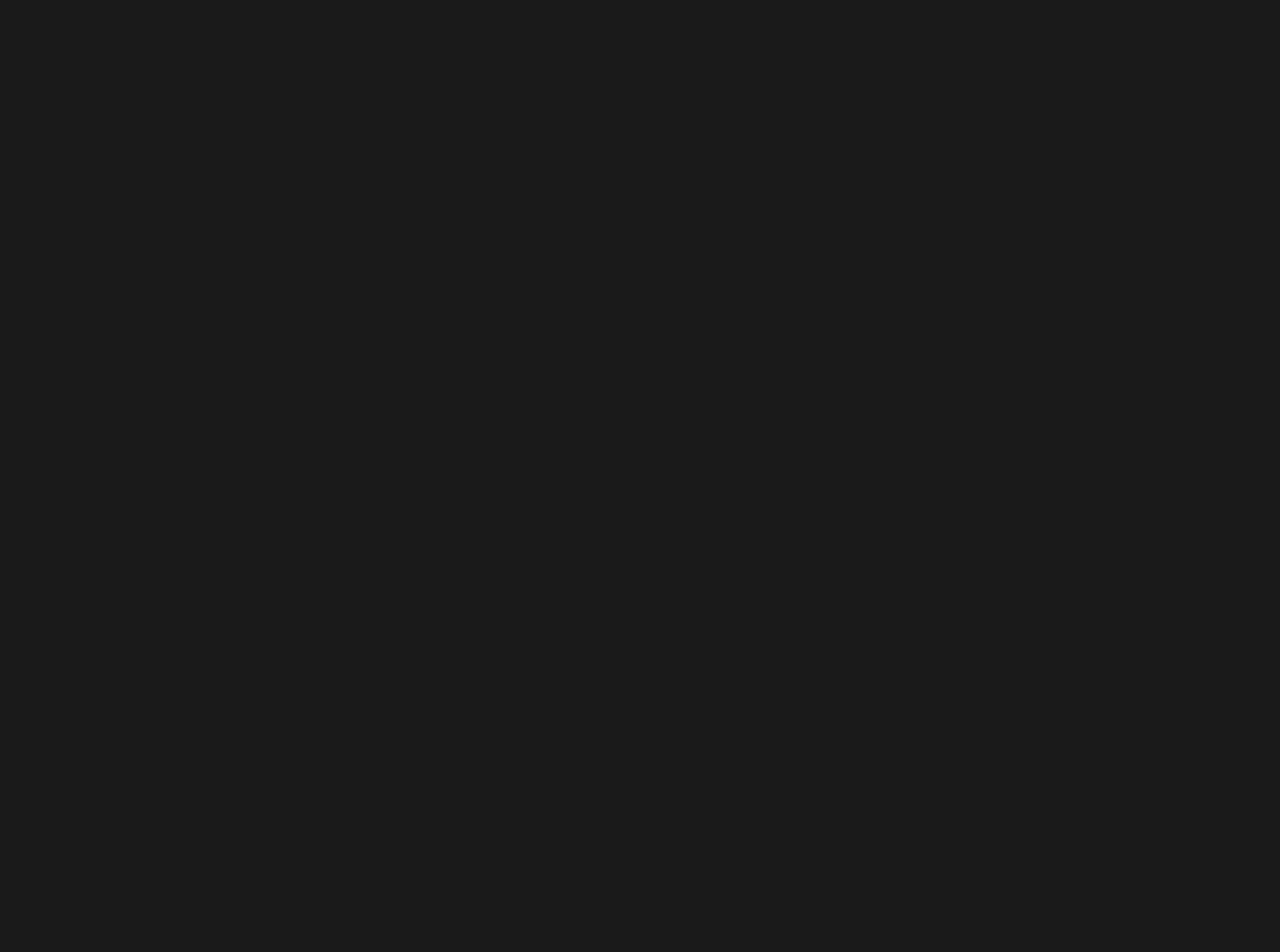
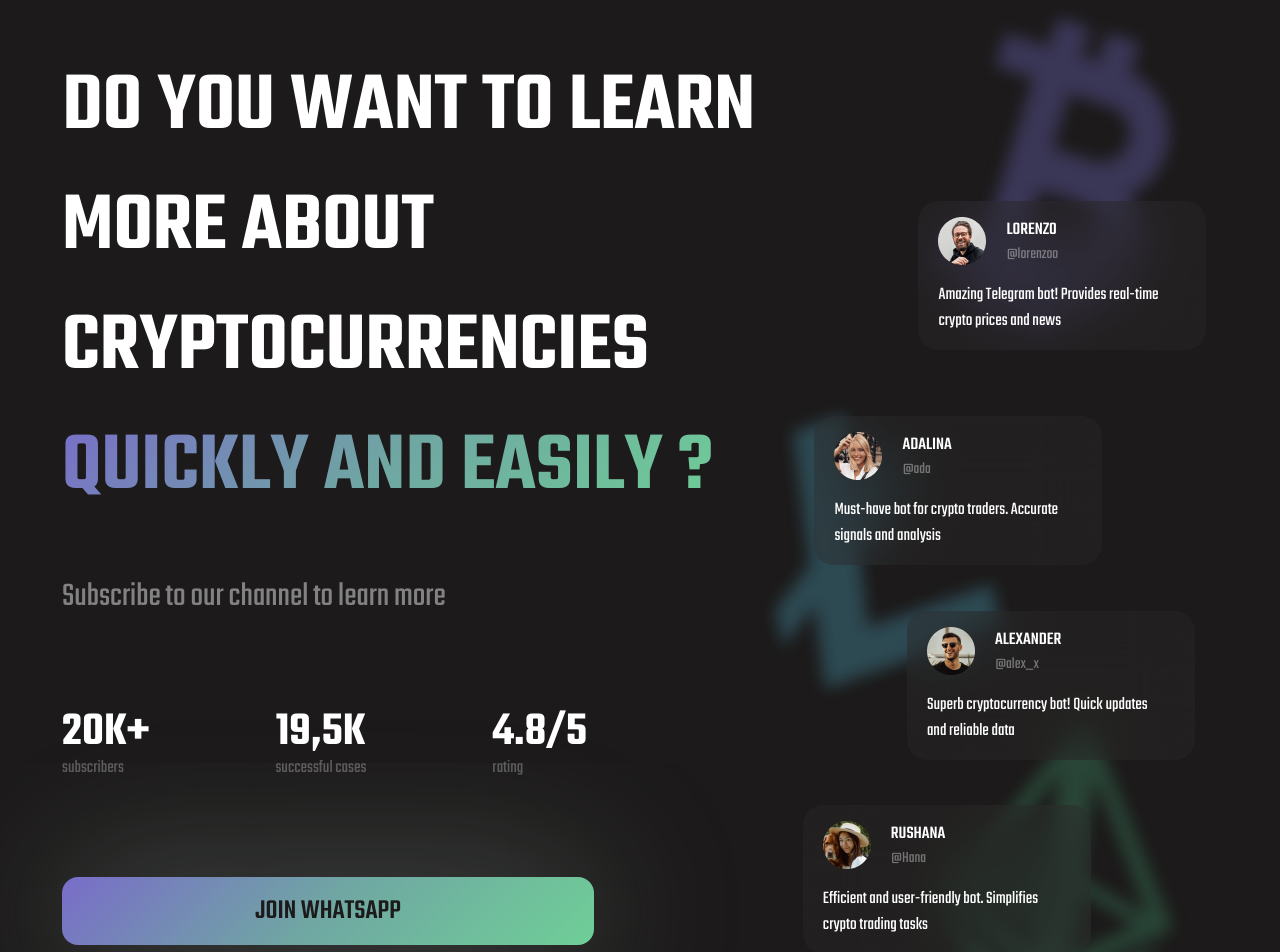
Before and after one commit to 24Skynet24/test-task, a React (Vite) app: page / in a window 1280 px wide. Shown: the top 952 px of the page. Before the commit the page ends 800 px from the top, so only its background shows below. Built offline with nearby package versions, Linux system fonts and the light colour scheme.

Commit message:
add Main Module

```diff
--- a/src/App.tsx
+++ b/src/App.tsx
@@ -1,7 +1,9 @@
+import MainModule from "./modules/MainModule/index";
+
 function App() {
   return (
     <>
-
+      <MainModule/>
     </>
   )
 }
--- /dev/null
+++ b/src/modules/MainModule/index.tsx
@@ -0,0 +1,52 @@
+import ButtonGradient from "../../components/Button/index";
+import StoreLink from "../../components/StoreLink/index";
+import "./mainModule.scss"
+
+import {ratings, storeLinks, feedbacks, coins} from "../../static/data";
+import {rating, storeLink, feedback, coin} from "../../types/index";
+import FeedBack from "../../components/FeedBack/index";
+
+
+const RateEl = ({rate, subtitle}: rating) => {
+    return (
+        <article>
+            <h6>{rate}</h6>
+            <span>{subtitle}</span>
+        </article>
+    )
+}
+
+const MainModule = () => {
+    return (
+        <main>
+            {coins.map((el:coin, id: number) => {
+                return <img src={el.img} alt={el.alt} className={`absolute_img ${el.name}`} key={id}/>
+            })}
+            <div className="container">
+                {feedbacks.map((el:feedback, id: number) => {
+                    return <div className={`absolute_feedback feed_${id}`} key={id}><FeedBack {...el}/></div>
+                })}
+
+                <h1>
+                    Do you want to Learn more About cryptocurrencies
+                    <span className="gradient"> quickly and easily ?</span>
+                </h1>
+                <span className="more_info">
+                    Subscribe to our channel to learn more
+                </span>
+                <div className="ratings">
+                    { ratings.map((el: rating, id:number) => {
+                        return <RateEl {...el} key={id}/>
+                    }) }
+                </div>
+                <ButtonGradient/>
+                <div className="store_links">
+                    {storeLinks.map((el: storeLink, id: number) => {
+                        return <StoreLink {...el} key={id}/>
+                    })}
+                </div>
+            </div>
+        </main>
+    )
+}
+export default MainModule;
--- /dev/null
+++ b/src/modules/MainModule/mainModule.scss
@@ -0,0 +1,106 @@
+main {
+  padding: 4.8rem 0 3.2rem;
+  position: relative;
+
+  .container {
+    position: relative;
+  }
+}
+
+h1 {
+  font-size: 8.4rem;
+  max-width: 65%;
+  color: $white;
+  text-transform: uppercase;
+  margin-bottom: 4.4rem;
+
+  span {
+    background: $_gradient;
+    -webkit-background-clip: text;
+    -webkit-text-fill-color: transparent;
+  }
+}
+
+span.more_info {
+  font-size: 3.4rem;
+  color: $_grey;
+  margin-bottom: 8.8rem;
+  display: block;
+}
+
+.ratings {
+  display: flex;
+  align-items: center;
+  gap: 12.6rem;
+  margin-bottom: 10rem;
+
+  article {
+    display: flex;
+    flex-direction: column;
+    gap: 2px;
+
+    h6 {
+      font-size: 4.8rem;
+      color: $white;
+      text-transform: uppercase;
+      line-height: 100%;
+    }
+
+    span {
+      font-size: 1.8rem;
+      color: $_white-30;
+      line-height: 100%;
+    }
+  }
+}
+
+.store_links {
+  margin-top: 7.6rem;
+  display: flex;
+  align-items: center;
+  gap: 2rem;
+}
+
+.absolute_img {
+  position: absolute;
+  right: 0;
+  top: 0;
+  width: 31.2rem;
+  z-index: -1;
+}
+img.btc {
+  right: 5%;
+}
+img.lit {
+  right: 20%;
+  top: 50%;
+  transform: translateY(-50%);
+}
+img.eth {
+  right: 5%;
+  top: 100%;
+  transform: translateY(-100%);
+}
+
+.absolute_feedback {
+  position: absolute;
+  right: 0;
+  top: 0;
+}
+.absolute_feedback.feed_0 {
+  top: 15%;
+  right: 1%;
+}
+.absolute_feedback.feed_1 {
+  top: 36%;
+  right: 10%;
+}
+.absolute_feedback.feed_2 {
+  top: 55%;
+  right: 2%;
+}
+.absolute_feedback.feed_3 {
+  top: 74%;
+  right: 11%;
+
+}
```
